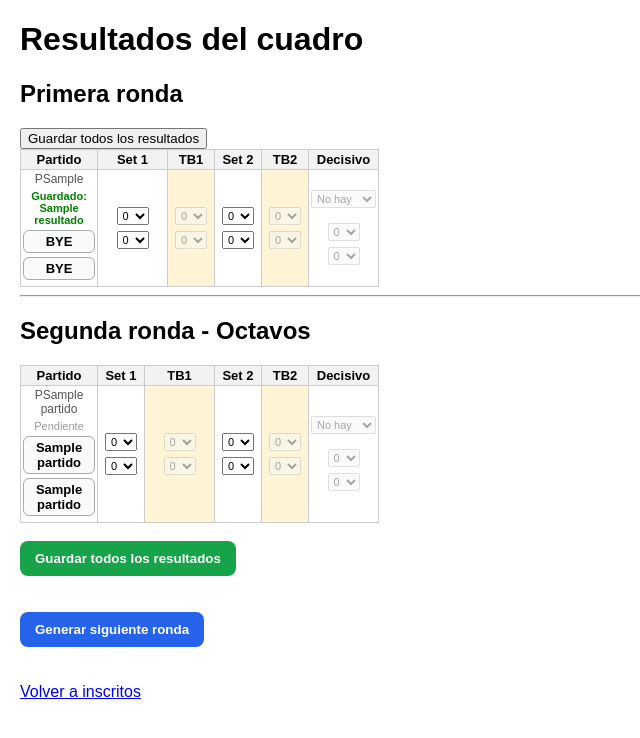
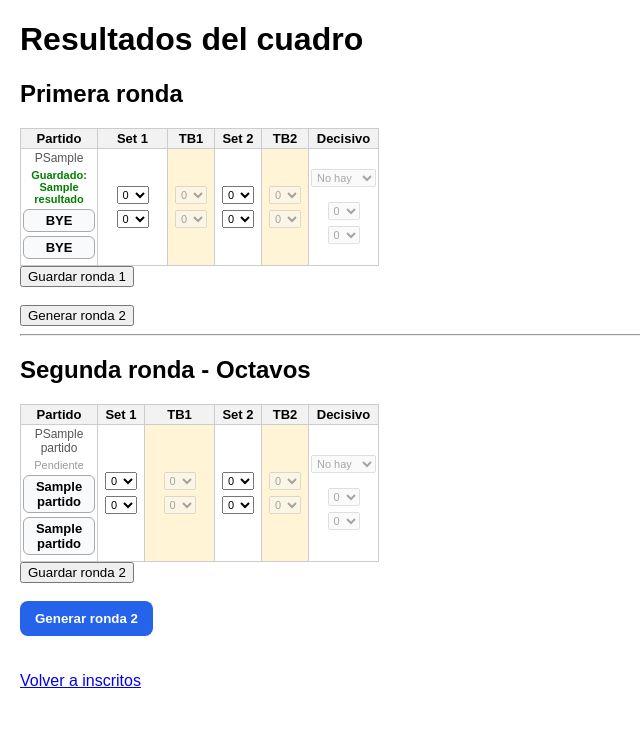
Before and after one commit to jordi4949/app_tennis, a Python web app: template app/templates/resultados_cuadro.html in a window 1280 px wide. Shown: the top 738 px of the page, without its empty margins (0-640 px from the left). Run offline with Jinja, Linux system fonts and the light colour scheme; the template is opened without the code that fills it: most values are stand-ins (such as "Sample title", 1, 10 or a date in 2020).

Commit message:
arreglos

```diff
--- a/app/templates/resultados_cuadro.html
+++ b/app/templates/resultados_cuadro.html
@@ -109,12 +109,9 @@
 
 <h2>Primera ronda</h2>
 
-<form method="post" action="/admin/cuadros/{{ cuadro_id }}/guardar-resultados">
-
+<form action="/admin/cuadros/{{ cuadro_id }}/guardar-resultados-ronda/1" method="post">
 
 <table>
-
-<button type="submit">Guardar todos los resultados</button>
 
 
     <tr>
@@ -291,6 +288,18 @@
 
 </table>
 
+<button type="submit">Guardar ronda 1</button>
+
+</form>
+
+<br>
+
+<form action="/admin/cuadros/{{ cuadro_id }}/generar-siguiente-ronda" method="post">
+    <input type="hidden" name="ronda_actual" value="1">
+    <button>Generar ronda 2</button>
+</form>
+
+
 <hr>
 
 <h2>Segunda ronda - Octavos</h2>
@@ -426,15 +435,9 @@
     {% endfor %}
 </table>
 
-<br>
+    <button>Guardar ronda 2</button>
+</form>
 
-<button type="submit"
-        style="padding:10px 15px; background:#16a34a; color:white; border:none; border-radius:8px; font-weight:bold;">
-    Guardar todos los resultados
-</button>
-
-
-</form>
 
 <br><br>
 
@@ -454,7 +457,7 @@
                 border-radius:8px;
                 font-weight:bold;
             ">
-        Generar siguiente ronda
+        Generar ronda 2
     </button>
 
 </form>
```
